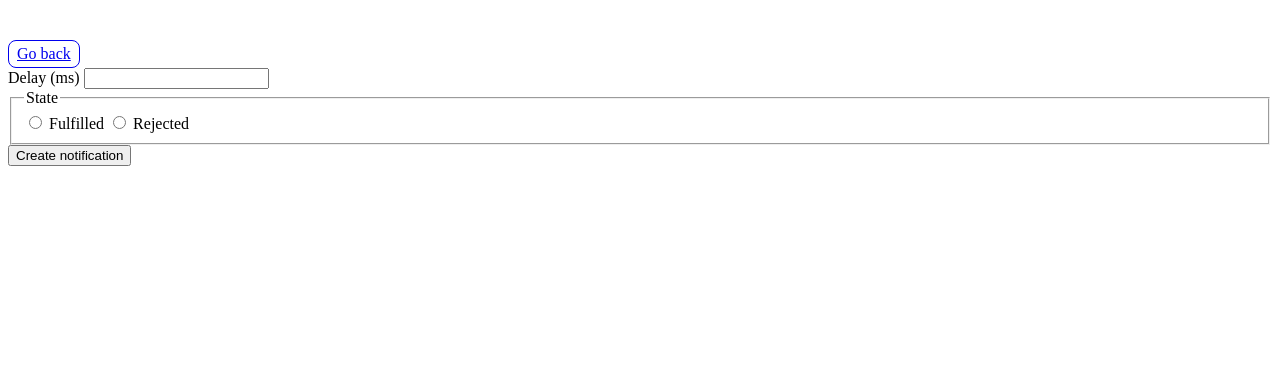
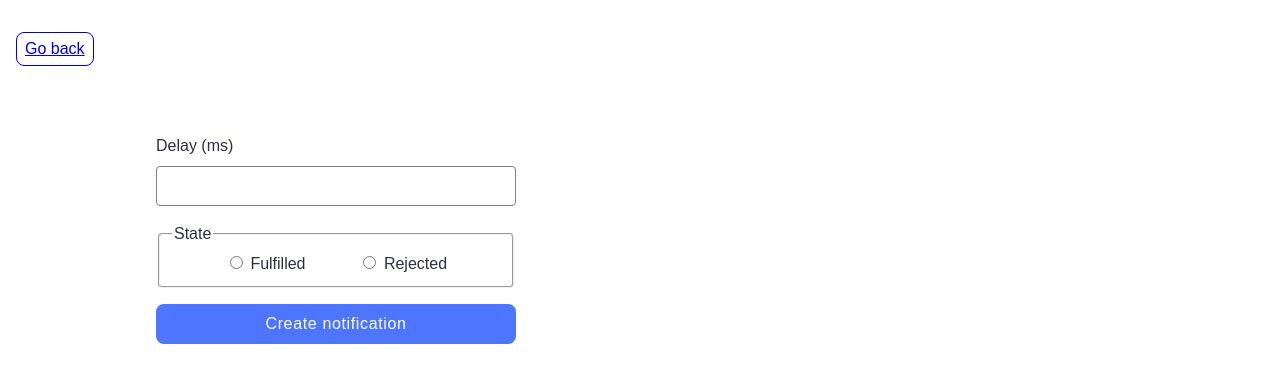
Before and after one commit to Sofiia-Novychenko/goit-js-hw-10, a website: page src/2-snackbar.html in a window 1280 px wide. Drawn offline with nearby package versions, Linux system fonts and the light colour scheme.

Commit message:
add css markup fot task 2

```diff
--- a/src/2-snackbar.html
+++ b/src/2-snackbar.html
@@ -12,14 +12,16 @@
     <main>
       <div class="container">
         <a class="back-link" href="./index.html">Go back</a>
+
         <form class="form">
-          <label>
+          <label class="form-label-delay">
             Delay (ms)
-            <input type="number" name="delay" required />
+            <input class="form-input" type="number" name="delay" required />
           </label>
 
           <fieldset>
             <legend>State</legend>
+            <div class="state-radio-inputs-wrapper">
               <label>
                 <input type="radio" name="state" value="fulfilled" required />
                 Fulfilled
@@ -28,9 +30,10 @@
                 <input type="radio" name="state" value="rejected" required />
                 Rejected
               </label>
+            </div>
           </fieldset>
 
-          <button type="submit">Create notification</button>
+          <button class="submit-btn" type="submit">Create notification</button>
         </form>
       </div>
     </main>
--- a/src/css/base.css
+++ /dev/null
@@ -1,32 +0,0 @@
-:root {
-  /* font-family: Inter, Avenir, Helvetica, Arial, sans-serif; */
-  font-family: system-ui, -apple-system, BlinkMacSystemFont, 'Segoe UI', Roboto,
-    Oxygen, Ubuntu, Cantarell, 'Open Sans', 'Helvetica Neue', sans-serif;
-  font-size: 16px;
-  line-height: 1.5;
-  font-weight: 400;
-
-  color: #242424;
-  background-color: rgba(255, 255, 255, 0.87);
-
-  font-synthesis: none;
-  text-rendering: optimizeLegibility;
-  -webkit-font-smoothing: antialiased;
-  -moz-osx-font-smoothing: grayscale;
-  -webkit-text-size-adjust: 100%;
-}
-
-body {
-  display: flex;
-  flex-direction: column;
-  min-width: 100vw;
-  min-height: 100vh;
-  margin: 0;
-}
-
-main {
-  flex-grow: 1;
-}
-main:has(.back-link) {
-  text-align: center;
-}
--- a/src/css/styles.css
+++ b/src/css/styles.css
@@ -10,6 +10,25 @@ ul {
   margin-top: 0;
   margin-bottom: 0;
   padding-left: 0;
+}
+
+body {
+  display: flex;
+  flex-direction: column;
+  min-width: 100vw;
+  min-height: 100vh;
+  margin: 0;
+
+  font-family: 'Montserrat', sans-serif;
+  font-size: 16px;
+  line-height: 1.5;
+  font-weight: 400;
+
+  color: #2e2f42;
+  background-color: rgba(255, 255, 255, 0.87);
+
+  font-synthesis: none;
+  text-rendering: optimizeLegibility;
 }
 
 /* header css */
@@ -62,10 +81,9 @@ ul {
 /* Back link styles */
 
 .back-link {
-  position: relative;
   display: inline-block;
   padding: 4px 8px;
-  margin-top: 32px;
+  margin: 32px 16px;
   border: 1px solid;
   border-radius: 8px;
 }
@@ -115,20 +133,17 @@ ul {
   width: 75px;
   height: 40px;
   background: #4e75ff;
-  font-weight: 500;
+
   font-size: 16px;
   line-height: 1.5;
   letter-spacing: 0.04em;
+  font-family: inherit;
   color: #fff;
   border: none;
   display: block;
   transition: background-color 0.1s ease;
 }
 
-.start-btn:hover {
-  background-color: #4e75ff;
-  color: #fff;
-}
 .start-btn:disabled {
   background-color: #cfcfcf;
   color: #989898;
@@ -159,18 +174,51 @@ ul {
   color: #2e2f42;
 }
 
-/* textarea {
-  height: 80px;
-  resize: none;
+/* Snackbar css */
+
+.form {
+  display: flex;
+  flex-direction: column;
+  gap: 16px;
+  max-width: 360px;
+  margin: 36px 156px;
+}
+.form-label-delay {
+  display: flex;
+  flex-direction: column;
 }
 
-.feedback-form {
+.form-input {
+  margin-top: 8px;
+  border: 1px solid #808080;
+  border-radius: 4px;
+  width: 360px;
+  height: 40px;
+}
+fieldset {
+  border-radius: 4px;
+  stroke-width: 1px;
+  stroke: #808080;
+}
+.state-radio-inputs-wrapper {
   display: flex;
-  flex-direction: column;
+  justify-content: space-evenly;
+}
+
+.submit-btn {
+  display: block;
+  border-radius: 8px;
+  padding: 8px 16px;
   width: 360px;
-  margin: 0 auto;
-  padding-top: 24px;
-} */
+  height: 40px;
+  background: #4e75ff;
+  border: none;
+  color: #fff;
+  font-size: 16px;
+  line-height: 1.5;
+  letter-spacing: 0.04em;
+  font-family: inherit;
+}
 
 /* Common styles */
 @import url('./reset.css');
--- a/src/js/2-snackbar.js
+++ b/src/js/2-snackbar.js
@@ -0,0 +1,13 @@
+iziToast.error({
+  messageColor: 'rgba(225, 225, 225, 1)',
+  messageSize: 16,
+  messageLineHeight: 1.5,
+  backgroundColor: 'rgba(239, 64, 64, 1)',
+  position: 'topRight',
+  message: 'Please choose a date in the future',
+});
+
+iziToast.success({
+  title: 'OK',
+  message: 'Successfully inserted record!',
+});
```
Lines whose indentation alone changed are shown as unchanged.
